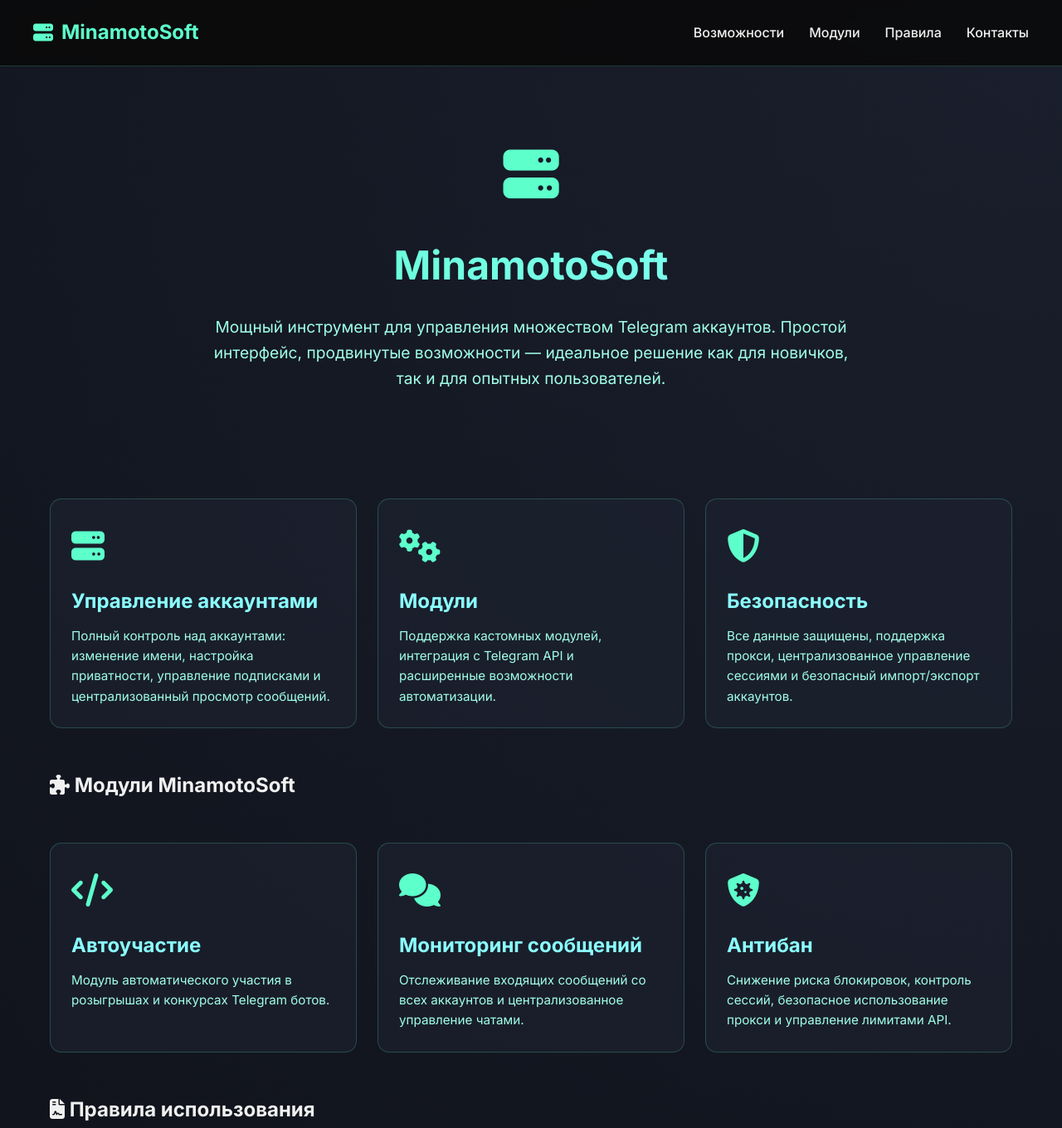
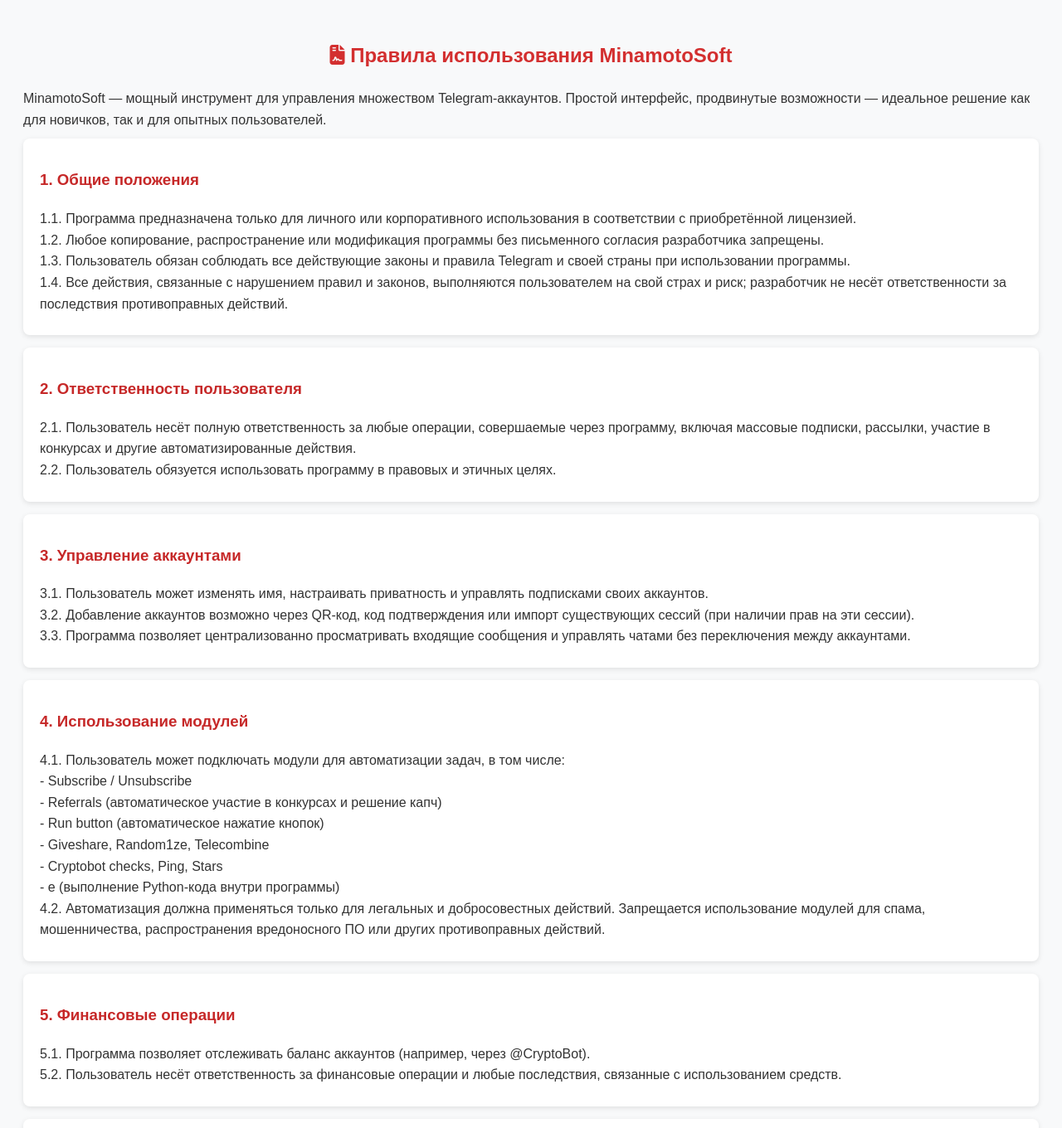
Before and after one commit to DEf4IKS/BIO, a plain HTML site: page rule/index.html in a window 1280 px wide. Shown: the top 1360 px of the page at 83% size. Drawn offline with Linux system fonts and the light colour scheme.

Commit message:
Update index.html

```diff
--- a/rule/index.html
+++ b/rule/index.html
@@ -3,209 +3,146 @@
 <head>
   <meta charset="UTF-8">
   <meta name="viewport" content="width=device-width, initial-scale=1.0">
-<title>MinamotoSoft - Управление Telegram аккаунтами</title>
+  <title>Правила использования MinamotoSoft</title>
   <link rel="stylesheet" href="https://cdnjs.cloudflare.com/ajax/libs/font-awesome/6.4.0/css/all.min.css">
-<link rel="preconnect" href="https://fonts.googleapis.com">
-<link rel="preconnect" href="https://fonts.gstatic.com" crossorigin>
-<link href="https://fonts.googleapis.com/css2?family=Inter:wght@300;400;500;600;700&display=swap" rel="stylesheet">
   <style>
-:root {
-    --primary-bg: #0a0a0a;
-    --primary-gradient: radial-gradient(circle at top right, #1a1f2d 0%, #0d0f15 100%);
-    --accent-color: #5dffcb;
-    --accent-light: #8affff;
-    --text-primary: #f0f0f0;
-    --card-bg: rgba(30, 35, 50, 0.6);
-    --card-border: rgba(100, 255, 218, 0.2);
-    --transition: all 0.3s ease;
-    --header-height: 80px;
+    body {
+      font-family: Arial, sans-serif;
+      line-height: 1.6;
+      background-color: #f8f9fa;
+      color: #333;
+      padding: 20px;
     }
-
-* {margin:0;padding:0;box-sizing:border-box;}
-body {
-    font-family: 'Inter', 'Segoe UI', sans-serif;
-    color: var(--text-primary);
-    background: var(--primary-gradient);
-    line-height: 1.6;
-    overflow-x: hidden;
+    h2 {
+      color: #d32f2f;
+      text-align: center;
+      margin-bottom: 20px;
     }
-
-.navbar {
-    position: fixed; top:0; left:0; width:100%; height: var(--header-height);
-    background: rgba(10,10,10,0.9); backdrop-filter: blur(10px);
-    z-index:1000; display:flex; justify-content:space-between; align-items:center; padding:0 40px;
-    border-bottom:1px solid var(--card-border);
+    h3 {
+      color: #c62828;
+      margin-top: 20px;
     }
-.nav-logo { display:flex; align-items:center; gap:10px; font-size:1.5rem; font-weight:700; color:var(--accent-color); text-decoration:none;}
-.nav-links { display:flex; gap:30px; }
-.nav-link { color: var(--text-primary); text-decoration:none; font-weight:500; transition:var(--transition); position:relative; }
-.nav-link:hover { color: var(--accent-color); }
-.nav-link::after { content:''; position:absolute; bottom:-5px; left:0; width:0; height:2px; background:var(--accent-color); transition:var(--transition);}
-.nav-link:hover::after { width:100%; }
-.mobile-menu-btn { display:none; background:none; border:none; color: var(--text-primary); font-size:1.5rem; cursor:pointer;}
-
-.container { max-width:1200px; margin:0 auto; padding:0 20px; }
-main { padding-top: var(--header-height); }
-
-header { padding: 80px 0 40px; text-align:center; }
-.logo { font-size:4rem; color: var(--accent-color); margin-bottom:20px; animation: pulse 2s infinite; }
-@keyframes pulse { 0% {transform:scale(1);} 50% {transform:scale(1.05);} 100% {transform:scale(1);} }
-h1 { font-size:3rem; margin-bottom:20px; background: linear-gradient(90deg, var(--accent-color), var(--accent-light)); -webkit-background-clip:text; background-clip:text; color:transparent;}
-.subtitle { font-size:1.2rem; max-width:800px; margin:0 auto 40px; color:#a0ffe7; }
-
-.features, .modules-grid, .rules-grid { display:grid; grid-template-columns:repeat(auto-fit,minmax(300px,1fr)); gap:25px; margin:50px 0; }
-
-.feature-card, .module-card, .rule-card { background: var(--card-bg); border-radius:14px; padding:25px; border:1px solid var(--card-border); transition:var(--transition); position:relative; overflow:hidden; }
-.feature-card:hover, .module-card:hover, .rule-card:hover { transform:translateY(-5px); box-shadow:0 10px 30px rgba(100,255,218,0.2);}
-.feature-card::before, .module-card::before, .rule-card::before { content:''; position:absolute; top:0; left:0; width:100%; height:100%; background:linear-gradient(135deg, rgba(93,255,203,0.1), transparent); opacity:0; transition:var(--transition);}
-.feature-card:hover::before, .module-card:hover::before, .rule-card:hover::before { opacity:1;}
-
-.feature-icon, .module-icon, .rule-icon { font-size:2.5rem; color: var(--accent-color); margin-bottom:15px;}
-.feature-title, .module-name, .rule-title { font-size:1.5rem; margin-bottom:10px; color: var(--accent-light);}
-.feature-description, .module-description, .rule-description { color:#a0ffe7; font-size:0.95rem; }
-
-.cta-section, .contact-section { text-align:center; padding:60px 20px; background: rgba(20,25,40,0.4); border-radius:14px; margin:50px 0; position:relative; overflow:hidden;}
-.btn, .telegram-contact { display:inline-block; padding:15px 30px; border-radius:14px; font-weight:bold; text-decoration:none; margin-top:20px; transition:var(--transition); position:relative; overflow:hidden; z-index:1;}
-.btn { background: linear-gradient(135deg, #00e6b8, #00c0a3); color:#001f1a; }
-.btn:hover { transform:translateY(-3px); box-shadow:0 7px 20px rgba(0,230,184,0.4); }
-.telegram-contact { background: linear-gradient(135deg,#0088cc,#00a8e8); color:white; }
-.telegram-contact:hover { transform:translateY(-3px); box-shadow:0 7px 20px rgba(0,136,204,0.4); }
-
-footer { text-align:center; padding:40px 0; color:#a0ffe7; border-top:1px solid var(--card-border); margin-top:60px; background:rgba(10,10,10,0.7); }
-
-.fade-in { opacity:0; transform:translateY(20px); transition:opacity 0.6s ease, transform 0.6s ease; }
-.fade-in.visible { opacity:1; transform:translateY(0); }
-
-@media (max-width:992px){.nav-links{display:none; position:absolute; top:var(--header-height); left:0;width:100%; background: rgba(10,10,10,0.95); flex-direction:column; padding:20px; gap:15px; border-top:1px solid var(--card-border);} .nav-links.active{display:flex;} .mobile-menu-btn{display:block;}}
-@media (max-width:768px){.features, .modules-grid, .rules-grid{grid-template-columns:1fr;} h1{font-size:2rem;} .logo{font-size:3rem;} .navbar{padding:0 20px;}}
-@media (max-width:480px){h1{font-size:1.8rem;} .subtitle{font-size:1rem;} .modules-section h2, .rules-section h2{font-size:2rem;} .module-card, .feature-card, .rule-card{padding:20px;}}
+    p {
+      margin: 10px 0;
+    }
+    .rule-card {
+      background: #fff;
+      padding: 15px 20px;
+      margin-bottom: 15px;
+      border-radius: 8px;
+      box-shadow: 0 2px 6px rgba(0,0,0,0.1);
+    }
+    a {
+      color: #d32f2f;
+      text-decoration: none;
+    }
+    a:hover {
+      text-decoration: underline;
+    }
   </style>
 </head>
 <body>
-<nav class="navbar">
-<a href="#" class="nav-logo"><i class="fas fa-server"></i> MinamotoSoft</a>
-<div class="nav-links" id="navLinks">
-<a href="#features" class="nav-link">Возможности</a>
-<a href="#modules" class="nav-link">Модули</a>
-<a href="#rules" class="nav-link">Правила</a>
-<a href="#contact" class="nav-link">Контакты</a>
-</div>
-<button class="mobile-menu-btn" id="menuBtn"><i class="fas fa-bars"></i></button>
-</nav>
 
-<main>
-<div class="container">
-<header>
-<div class="logo"><i class="fas fa-server"></i></div>
-<h1>MinamotoSoft</h1>
-<p class="subtitle">Мощный инструмент для управления множеством Telegram аккаунтов. Простой интерфейс, продвинутые возможности — идеальное решение как для новичков, так и для опытных пользователей.</p>
-</header>
+  <h2><i class="fas fa-file-contract"></i> Правила использования MinamotoSoft</h2>
+  <p>MinamotoSoft — мощный инструмент для управления множеством Telegram-аккаунтов. Простой интерфейс, продвинутые возможности — идеальное решение как для новичков, так и для опытных пользователей.</p>
 
-<!-- Возможности -->
-<section class="features" id="features">
-<div class="feature-card fade-in">
-<div class="feature-icon"><i class="fas fa-server"></i></div>
-<h3 class="feature-title">Управление аккаунтами</h3>
-<p class="feature-description">Полный контроль над аккаунтами: изменение имени, настройка приватности, управление подписками и централизованный просмотр сообщений.</p>
-</div>
-<div class="feature-card fade-in">
-<div class="feature-icon"><i class="fas fa-cogs"></i></div>
-<h3 class="feature-title">Модули</h3>
-<p class="feature-description">Поддержка кастомных модулей, интеграция с Telegram API и расширенные возможности автоматизации.</p>
-</div>
-<div class="feature-card fade-in">
-<div class="feature-icon"><i class="fas fa-shield-alt"></i></div>
-<h3 class="feature-title">Безопасность</h3>
-<p class="feature-description">Все данные защищены, поддержка прокси, централизованное управление сессиями и безопасный импорт/экспорт аккаунтов.</p>
-</div>
-</section>
-
-<!-- Модули -->
-<section class="modules-section" id="modules">
-<h2><i class="fas fa-puzzle-piece"></i> Модули MinamotoSoft</h2>
-<div class="modules-grid">
-<div class="module-card fade-in">
-<div class="module-icon"><i class="fas fa-code"></i></div>
-<h3 class="module-name">Автоучастие</h3>
-<p class="module-description">Модуль автоматического участия в розыгрышах и конкурсах Telegram ботов.</p>
-</div>
-<div class="module-card fade-in">
-<div class="module-icon"><i class="fas fa-comments"></i></div>
-<h3 class="module-name">Мониторинг сообщений</h3>
-<p class="module-description">Отслеживание входящих сообщений со всех аккаунтов и централизованное управление чатами.</p>
-</div>
-<div class="module-card fade-in">
-<div class="module-icon"><i class="fas fa-shield-virus"></i></div>
-<h3 class="module-name">Антибан</h3>
-<p class="module-description">Снижение риска блокировок, контроль сессий, безопасное использование прокси и управление лимитами API.</p>
-</div>
-</div>
-</section>
-
-<!-- Правила -->
-<section class="rules-section" id="rules">
-<h2><i class="fas fa-file-contract"></i> Правила использования</h2>
-<div class="rules-grid">
-<div class="rule-card fade-in">
-<div class="rule-icon"><i class="fas fa-gavel"></i></div>
-<h3 class="rule-title">Общие положения</h3>
-<p class="rule-description">
-1. Программа предназначена только для личного или корпоративного использования.<br>
-2. Любое копирование, распространение или модификация без согласия разработчика запрещены.<br>
-3. Пользователь обязан соблюдать законы и правила Telegram.<br>
-4. Разработчик не несёт ответственность за нарушения пользователя.
+  <div class="rule-card">
+    <h3>1. Общие положения</h3>
+    <p>
+      1.1. Программа предназначена только для личного или корпоративного использования в соответствии с приобретённой лицензией.<br>
+      1.2. Любое копирование, распространение или модификация программы без письменного согласия разработчика запрещены.<br>
+      1.3. Пользователь обязан соблюдать все действующие законы и правила Telegram и своей страны при использовании программы.<br>
+      1.4. Все действия, связанные с нарушением правил и законов, выполняются пользователем на свой страх и риск; разработчик не несёт ответственности за последствия противоправных действий.
     </p>
   </div>
-<div class="rule-card fade-in">
-<div class="rule-icon"><i class="fas fa-user-shield"></i></div>
-<h3 class="rule-title">Ответственность пользователя</h3>
-<p class="rule-description">
-1. Пользователь несёт полную ответственность за все действия через программу.<br>
-2. Использование программы должно быть правовым и этичным.
+
+  <div class="rule-card">
+    <h3>2. Ответственность пользователя</h3>
+    <p>
+      2.1. Пользователь несёт полную ответственность за любые операции, совершаемые через программу, включая массовые подписки, рассылки, участие в конкурсах и другие автоматизированные действия.<br>
+      2.2. Пользователь обязуется использовать программу в правовых и этичных целях.
     </p>
   </div>
-<div class="rule-card fade-in">
-<div class="rule-icon"><i class="fas fa-cogs"></i></div>
-<h3 class="rule-title">Управление аккаунтами</h3>
-<p class="rule-description">
-1. Добавление аккаунтов через QR-код, код подтверждения или импорт сессий.<br>
-2. Централизованный просмотр сообщений и управление чатами.<br>
-3. Настройка имени, приватности и подписок.
+
+  <div class="rule-card">
+    <h3>3. Управление аккаунтами</h3>
+    <p>
+      3.1. Пользователь может изменять имя, настраивать приватность и управлять подписками своих аккаунтов.<br>
+      3.2. Добавление аккаунтов возможно через QR‑код, код подтверждения или импорт существующих сессий (при наличии прав на эти сессии).<br>
+      3.3. Программа позволяет централизованно просматривать входящие сообщения и управлять чатами без переключения между аккаунтами.
     </p>
   </div>
+
+  <div class="rule-card">
+    <h3>4. Использование модулей</h3>
+    <p>
+      4.1. Пользователь может подключать модули для автоматизации задач, в том числе:<br>
+      - Subscribe / Unsubscribe<br>
+      - Referrals (автоматическое участие в конкурсах и решение капч)<br>
+      - Run button (автоматическое нажатие кнопок)<br>
+      - Giveshare, Random1ze, Telecombine<br>
+      - Cryptobot checks, Ping, Stars<br>
+      - e (выполнение Python-кода внутри программы)<br>
+      4.2. Автоматизация должна применяться только для легальных и добросовестных действий. Запрещается использование модулей для спама, мошенничества, распространения вредоносного ПО или других противоправных действий.
+    </p>
   </div>
-</section>
 
-<!-- Контакты -->
-<section class="contact-section" id="contact">
-<h2><i class="fas fa-envelope"></i> Контакты</h2>
-<p>Связаться с нами можно через Telegram:</p>
-<a href="https://t.me/YourTelegram" class="telegram-contact"><i class="fab fa-telegram"></i> Написать в Telegram</a>
-</section>
+  <div class="rule-card">
+    <h3>5. Финансовые операции</h3>
+    <p>
+      5.1. Программа позволяет отслеживать баланс аккаунтов (например, через @CryptoBot).<br>
+      5.2. Пользователь несёт ответственность за финансовые операции и любые последствия, связанные с использованием средств.
+    </p>
+  </div>
 
+  <div class="rule-card">
+    <h3>6. Системные требования и логирование</h3>
+    <p>
+      6.1. Все действия программы логируются для отладки и безопасности.<br>
+      6.2. Логи используются для выявления ошибок и контроля работы аккаунтов.<br>
+      6.3. Разработчик не несёт ответственности за блокировки или ограничения аккаунтов, если эти действия вызваны нарушением правил Telegram или злоупотреблениями со стороны пользователя.
+    </p>
   </div>
-</main>
 
-<footer>
-<p>© 2025 MinamotoSoft. Все права защищены.</p>
+  <div class="rule-card">
+    <h3>7. Лицензионный ключ и отзыв</h3>
+    <p>
+      7.1. Каждый пользователь получает уникальный лицензионный ключ для активации программы.<br>
+      7.2. Ключ действителен в течение срока, указанного в лицензии, либо до момента его отзыва разработчиком.<br>
+      7.3. Разработчик оставляет за собой право отозвать лицензионный ключ без предварительного уведомления в следующих случаях:<br>
+      - использование ключа третьими лицами без согласия владельца;<br>
+      - попытки взлома, модификации или обратной разработки программы;<br>
+      - нарушение законов и правил Telegram при использовании программы;<br>
+      - распространение программы, ключей или материалов разработчика без разрешения;<br>
+      - действия, наносящие ущерб серверам разработчика или другим пользователям;<br>
+      - распространение ложной или вводящей в заблуждение информации о продукте, разработчике или службе поддержки;<br>
+      - любые действия, которые наносят вред репутации MinamotoSoft, разработчику или его партнёрам;<br>
+      - умышленные попытки дискредитации, провокации или дезинформации;<br>
+      - иные действия, которые по мнению разработчика являются вредоносными или неприемлемыми.<br>
+      7.4. При отзыве ключа программа может автоматически заблокировать функциональность и потребовать повторной активации с новым ключом.<br>
+      7.5. Пользователь может подать апелляцию по отзыву ключа, связавшись с разработчиком через указанные контактные данные; апелляция рассматривается в порядке, установленном разработчиком.
+    </p>
+  </div>
+
+  <div class="rule-card">
+    <h3>8. Получение доступа</h3>
+    <p>
+      Для получения доступа к MinamotoSoft и выдачи лицензионного ключа напишите в Telegram: <a href="https://t.me/maximka_samurai" target="_blank">@maximka_samurai</a>.<br>
+      Специалист предоставит инструкцию по установке и активации.
+    </p>
+  </div>
+
+  <div class="rule-card">
+    <h3>9. Прочие условия</h3>
+    <p>
+      9.1. Разработчик оставляет за собой право в любое время вносить изменения в правила; изменения вступают в силу после публикации и уведомления пользователей доступными средствами.<br>
+      9.2. Использование программы означает согласие пользователя с настоящими правилами.
+    </p>
+  </div>
+
+  <footer style="text-align:center; margin-top:30px; color:#777;">
+    © 2025 MinamotoSoft. Все права защищены.
   </footer>
 
-<script>
-const menuBtn = document.getElementById('menuBtn');
-const navLinks = document.getElementById('navLinks');
-menuBtn.addEventListener('click', () => navLinks.classList.toggle('active'));
-
-const faders = document.querySelectorAll('.fade-in');
-const appearOptions = { threshold:0.1, rootMargin:"0px 0px -50px 0px" };
-const appearOnScroll = new IntersectionObserver((entries, observer) => {
-    entries.forEach(entry => {
-        if(entry.isIntersecting){
-            entry.target.classList.add('visible');
-            observer.unobserve(entry.target);
-        }
-    });
-}, appearOptions);
-faders.forEach(fader => appearOnScroll.observe(fader));
-</script>
 </body>
 </html>
```
Lines whose indentation alone changed are shown as unchanged.
